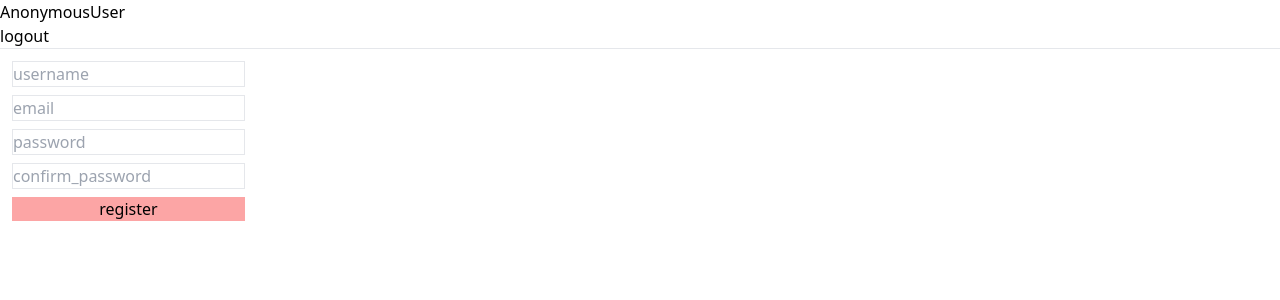
After one commit to Shuhib1924/django_cloud_simple, a Django app: page /accounts/register/ in a window 1280 px wide. The commit adds this page. Shown: the top 300 px of the page. Run offline with Django 5.2, Linux system fonts and the light colour scheme; some libraries are stand-ins or nearby versions.

Commit message:
add registration

```diff
--- a/accounts/urls.py
+++ b/accounts/urls.py
@@ -1,7 +1,7 @@
 from django.contrib.auth import views as auth_views
 from django.urls import path
 
-# from accounts import views
+from accounts import views
 
 app_name = "accounts"
 urlpatterns = [
@@ -9,4 +9,5 @@ urlpatterns = [
     # path("logout/", views.user_logout, name="user_logout"),
     path("login/", auth_views.LoginView.as_view(), name="user_login"),
     path("logout/", auth_views.LogoutView.as_view(), name="user_logout"),
+    path("register/", views.register, name="register"),
 ]
--- a/accounts/views.py
+++ b/accounts/views.py
@@ -1,4 +1,5 @@
 from django.contrib.auth import authenticate, login, logout
+from django.contrib.auth.models import User
 from django.http import HttpResponse
 from django.shortcuts import redirect, render
 
@@ -22,3 +23,20 @@ def user_login(request):
 def user_logout(request):
     logout(request)
     return redirect("cloud:index")
+
+
+def register(request):
+    if request.method == "POST":
+        data = request.POST
+        # print(f"data: {data}")
+        if data["password"] == data["confirm_password"]:
+            user = User.objects.create_user(
+                username=data["username"],
+                email=data["email"],
+                password=data["password"],
+            )
+            login(request, user)
+            return redirect("cloud:index")
+        else:
+            return HttpResponse("passwords don't match")
+    return render(request, "registration/register.html")
--- a/templates/base.html
+++ b/templates/base.html
@@ -3,6 +3,10 @@
 <head>
     <meta charset="UTF-8">
     <meta name="viewport" content="width=device-width, initial-scale=1.0">
+    <script src="https://cdn.tailwindcss.com"></script>
+    <style type="text/tailwindcss">
+    input{ @apply border }
+    </style>
     <title>{% block title %}{% endblock title %}</title>
 </head>
 <body>
--- a/templates/registration/login.html
+++ b/templates/registration/login.html
@@ -9,4 +9,6 @@ login
     <input type="password" name="password">
     <button type="submit">login</button>
     </form>
+    <hr>
+<a href="{% url 'accounts:register' %}">register</a>
 {% endblock main %}
--- /dev/null
+++ b/templates/registration/register.html
@@ -0,0 +1,12 @@
+{% extends "base.html" %}
+{% block title %}register{% endblock title %}
+{% block main %}
+<form action="{% url 'accounts:register' %}" method="POST" class="p-3 flex flex-col w-min gap-2">
+{% csrf_token %}
+    <input type="text" name="username" placeholder="username">
+    <input type="text" name="email" placeholder="email">
+    <input type="password" name="password" placeholder="password">
+    <input type="password" name="confirm_password" placeholder="confirm_password">
+    <button type="submit" class="bg-red-300">register</button>
+</form>
+{% endblock main %}
```
Also changed, not shown: db.sqlite3.
